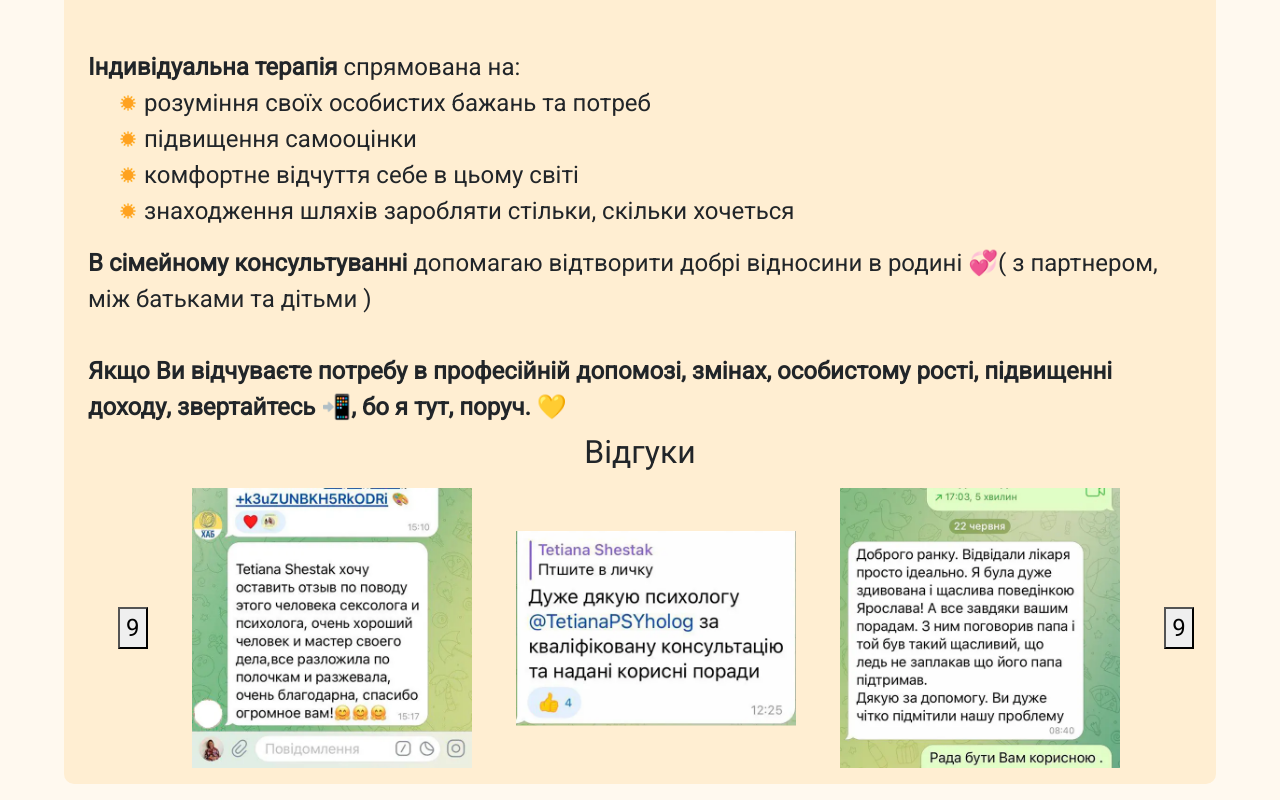
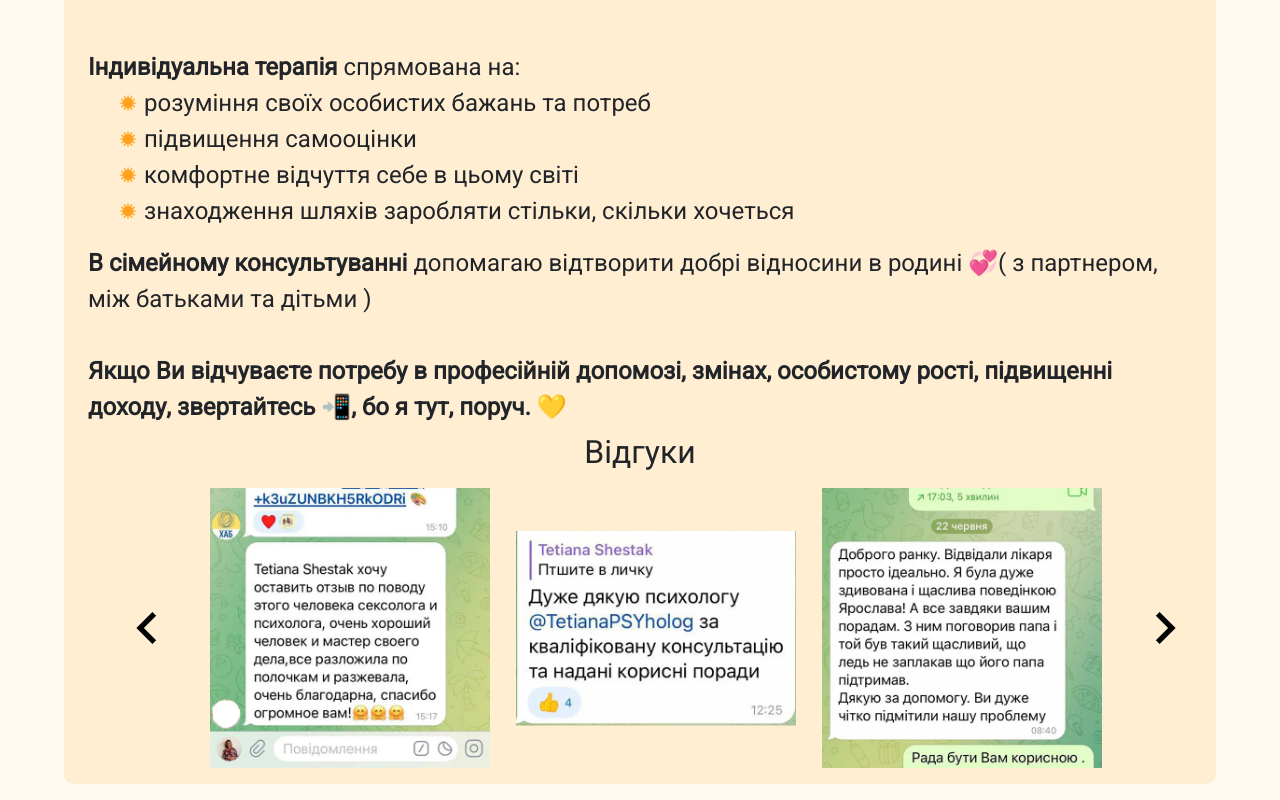
Before and after one commit to Karavang/shetagri, a React (Vite) app: page / in a window 1280 px wide. Shown: the part 951-1751 px from the top of the page. Built offline with nearby package versions, Linux system fonts and the light colour scheme.

Commit message:
desk feedback

```diff
--- a/src/components/Feedback.jsx
+++ b/src/components/Feedback.jsx
@@ -28,7 +28,16 @@ export const Feedback = () => {
       <h2>Відгуки</h2>
       <div className="carousel">
         <ul>
-          <button onClick={prevSlide}>9</button>
+          <button onClick={prevSlide}>
+            <svg
+              version="1.1"
+              xmlns="http://www.w3.org/2000/svg"
+              viewBox="0 0 24 24"
+              className="icon-arrows-feed"
+            >
+              <path d="M15.422 16.594l-1.406 1.406-6-6 6-6 1.406 1.406-4.594 4.594z"></path>
+            </svg>
+          </button>
           <li>
             <img
               src={feedsImages[currentIndex1]}
@@ -47,7 +56,16 @@ export const Feedback = () => {
               alt={`Slide ${currentIndex3}`}
             />
           </li>
-          <button onClick={nextSlide}>9</button>
+          <button onClick={nextSlide}>
+            <svg
+              version="1.1"
+              xmlns="http://www.w3.org/2000/svg"
+              viewBox="0 0 24 24"
+              className="icon-arrows-feed"
+            >
+              <path d="M8.578 16.594l4.594-4.594-4.594-4.594 1.406-1.406 6 6-6 6z"></path>
+            </svg>
+          </button>
         </ul>
       </div>
     </section>
--- a/src/index.css
+++ b/src/index.css
@@ -603,6 +603,20 @@ a {
   flex-direction: column;
   gap: 16px;
 }
+.feeds .icon-arrows-feed {
+  width: 64px;
+  height: 64px;
+  fill: black;
+  transition: 0.1s;
+}
+.feeds .icon-arrows-feed:hover {
+  fill: rgb(46, 46, 46);
+}
+.feeds button {
+  border: none;
+  color: none;
+  background: none;
+}
 .feeds ul {
   display: flex;
   align-items: center;
--- a/src/index.scss
+++ b/src/index.scss
@@ -619,7 +619,20 @@ a {
   justify-content: space-around;
   flex-direction: column;
   gap: 16px;
-
+  .icon-arrows-feed {
+    width: 64px;
+    height: 64px;
+    fill: black;
+    transition: 0.1s;
+    &:hover {
+      fill: rgb(46, 46, 46);
+    }
+  }
+  button {
+    border: none;
+    color: none;
+    background: none;
+  }
   ul {
     display: flex;
     align-items: center;
```
Also changed, not shown: src/images/sprite.svg, 1 other file (tests, documents, lock files or other folders).
